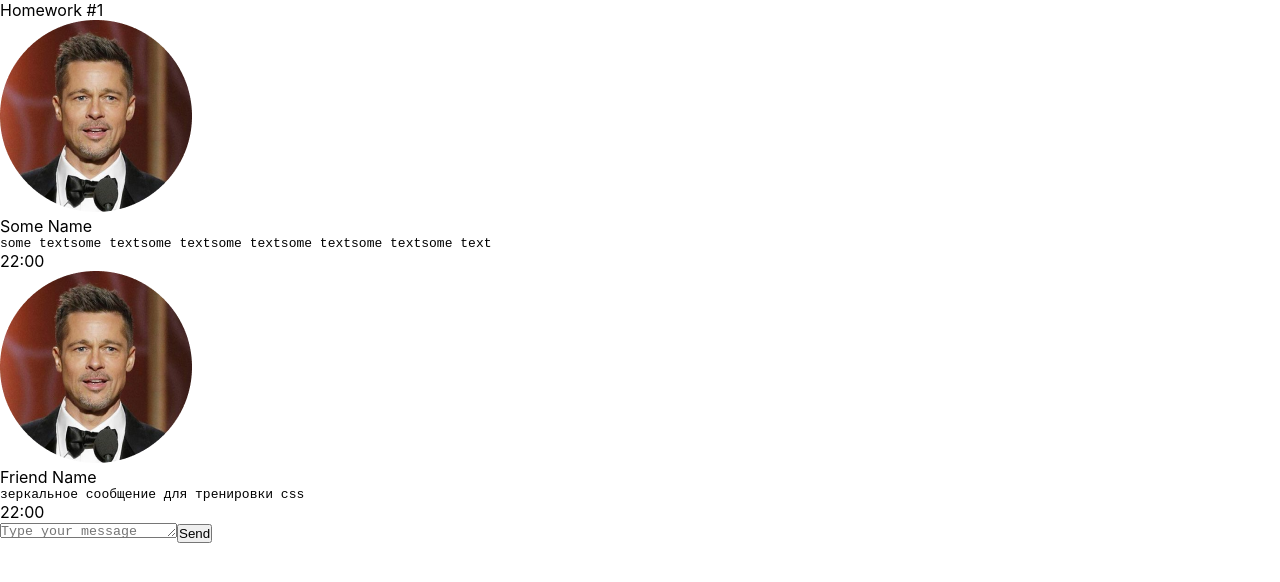
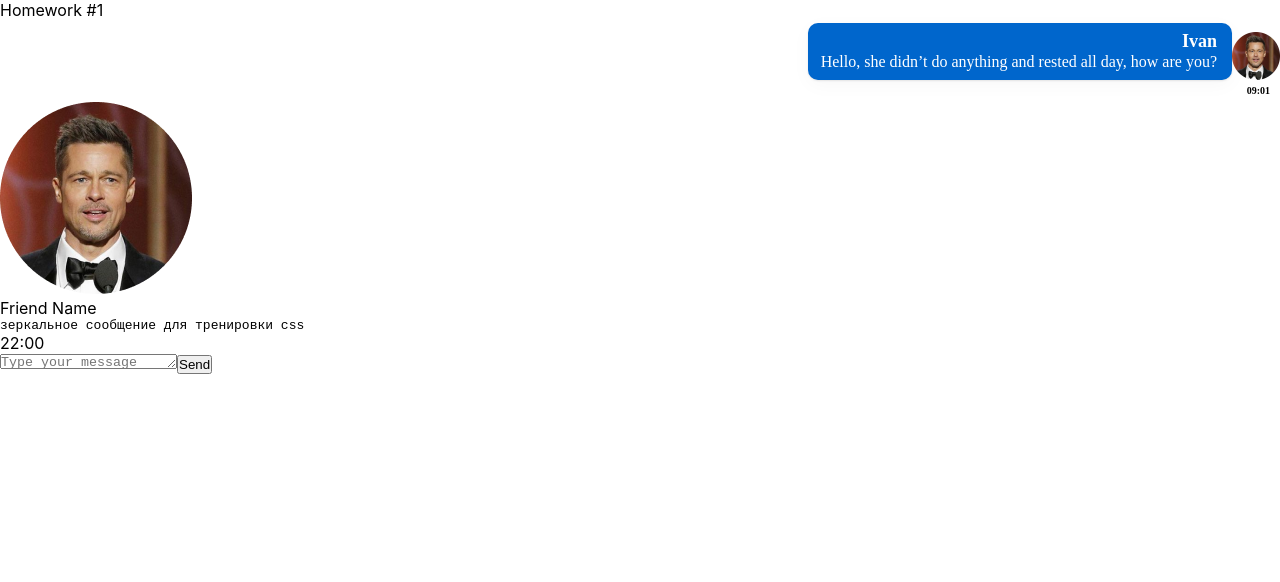
Before and after one commit to ivanrussui/hws2, a React (Create React App) app: page /pre-junior in a window 1280 px wide. Shown: the top 582 px of the page. Built offline with nearby package versions, Linux system fonts and the light colour scheme.

Commit message:
wip: Верстка

```diff
--- a/src/s2-homeworks/hw01/HW1.tsx
+++ b/src/s2-homeworks/hw01/HW1.tsx
@@ -35,11 +35,11 @@ export const message0: MessageType = {
     id: 0,
     user: {
         avatar: avatar, // можно менять
-        name: 'Some Name',  // можно менять
+        name: 'Ivan',  // можно менять
     },
     message: {
-        text: 'some textsome textsome textsome textsome textsome textsome text', // можно менять
-        time: '22:00', // можно менять
+        text: 'Hello, she didn’t do anything and rested all day, how are you?', // можно менять
+        time: '09:01', // можно менять
     },
 }
 export const friendMessage0: MessageType = {
--- a/src/s2-homeworks/hw01/message/Message.module.css
+++ b/src/s2-homeworks/hw01/message/Message.module.css
@@ -1,17 +1,32 @@
 .message {
-
+    display: flex;
+    flex-direction: column;
+    align-items: flex-end;
+    /*justify-content: flex-end;*/
 }
 
 .imageAndText {
-
+    display: flex;
+    align-items: flex-end;
+    max-width: 575px;
+    min-height: 60px;
+    max-height: 60px;
 }
 
 .imageAndText img {
-
+    order: 2;
+    width: 48px;
+    height: 48px;
 }
 
 .text {
-
+    padding: 7px 15px 8px 13px;
+    color: #FFFFFF;
+    text-align: right;
+    order: 1;
+    background: #0066CC;
+    box-shadow: 0 5px 20px rgba(29, 33, 38, 0.03), 0 1px 2px rgba(29, 33, 38, 0.1);
+    border-radius: 10px;
 }
 
 .text:after {
@@ -19,13 +34,28 @@
 }
 
 .name {
-
+    font-family: 'Montserrat';
+    font-style: normal;
+    font-weight: 600;
+    font-size: 18px;
+    line-height: 22px;
+    /*color: #FFFFFF;*/
 }
 
 .messageText {
-
+    font-family: 'Montserrat';
+    font-style: normal;
+    font-weight: 400;
+    font-size: 16px;
+    line-height: 20px;
 }
 
 .time {
-
+    margin: 5px 10px;
+    font-family: 'Montserrat';
+    font-style: normal;
+    font-weight: 600;
+    font-size: 10px;
+    line-height: 12px;
+    /*color: #000000;*/
 }
```
